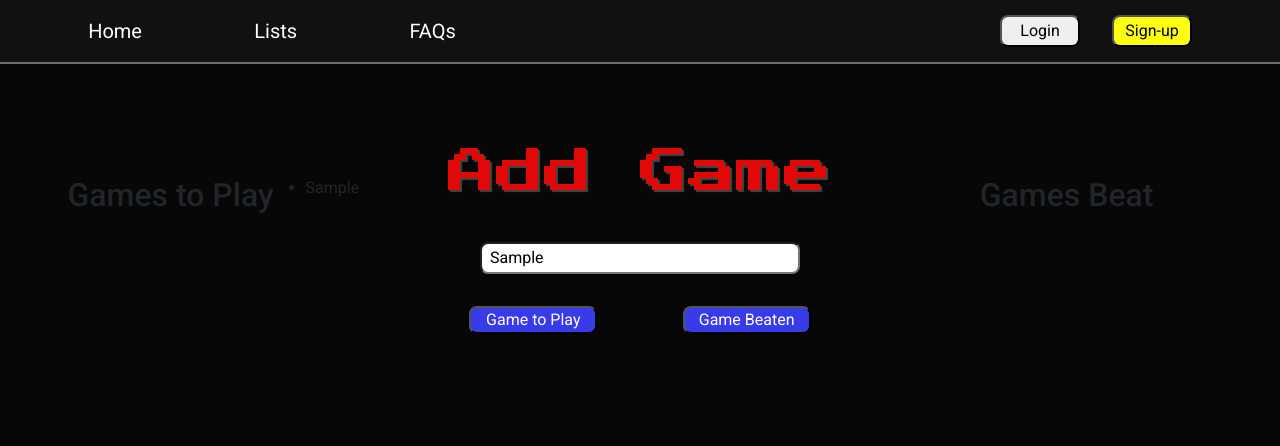
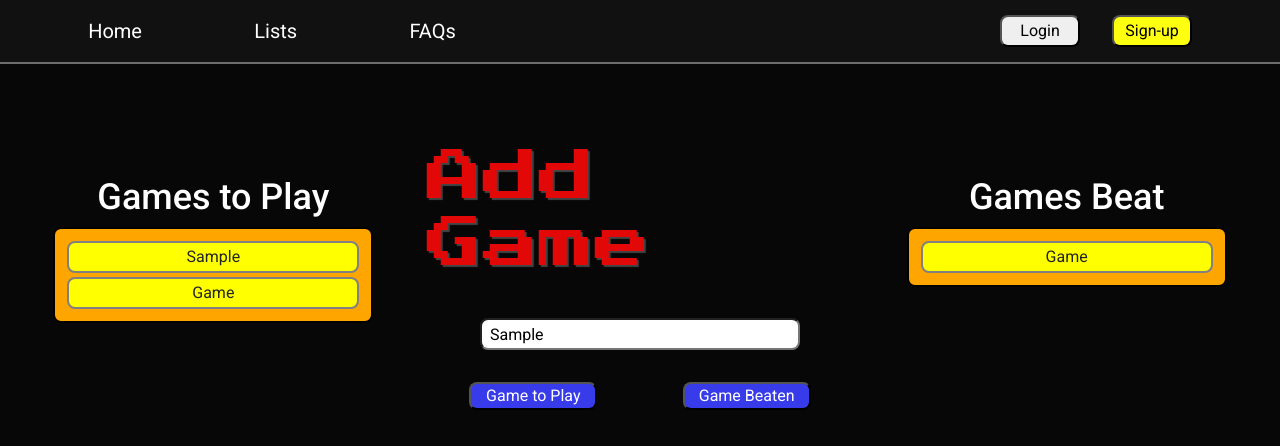
Before and after one commit to PaulGallagher37/home_screen, a React (Create React App) app: page /list in a window 1280 px wide. Both pictures are taken after typing "Sample" into the empty fields and a click on the button "Game to Play". Shown: the top 446 px of the page. Built offline with nearby package versions, Linux system fonts and the light colour scheme.

Commit message:
adding list functionality

```diff
--- a/src/components/List.js
+++ b/src/components/List.js
@@ -8,14 +8,21 @@ function List() {
     const [ game, setGame ] = useState("");
 
 
-     function addGame(e) {
+     function addGameToPlay(e) {
 
             e.preventDefault();
-            const game = document.getElementById("input").value;
-            setGamesToPlay([...gamesToPlay, {text: game.trim()}])
-        }
+            setGame(document.getElementById("input").value);
+            setGamesToPlay([...gamesToPlay, {name: game.trim()}]);
 
+            }
 
+    function addGameBeat(e){
+
+        e.preventDefault();
+        setGame(document.getElementById("input").value);
+        setGamesBeat([...gamesBeat, {name: game.trim()}]);
+
+    }
 
 
 
@@ -24,18 +31,21 @@ function List() {
 
         <div>
             <Navbar />
-            <form>
+            <form id="form">
                 <div className="main-list-container">
 
 
                     <div className="list-container">
-                        <h2>Games to Play</h2>
-                        <ul>
+                        <h2 className="list-h2-header">Games to Play</h2>
+                        <ul className="list-ul">
                             {gamesToPlay.map((games) => (
-                                <li>
-                                    {games.text}
+                                <li className="list-li">
+                                    {games.name}
                                 </li>
                             ))}
+                            <li className="list-li">
+                                Game
+                            </li>
                         </ul>
                     </div>
 
@@ -51,13 +61,19 @@ function List() {
                         >
                         </input>
                         <div className="list-button-container">
-                            <button className="list-button" onClick={addGame}>Game to Play</button>
-                            <button className="list-button">Game Beaten</button>
+                            <button className="list-button" onClick={addGameToPlay}>Game to Play</button>
+                            <button className="list-button" onClick={addGameBeat}>Game Beaten</button>
                         </div>
                     </div>
 
                     <div className="list-container">
-                        <h2>Games Beat</h2>
+                        <h2 className="list-h2-header">Games Beat</h2>
+                        <ul className="list-ul">
+                            {gamesBeat.map((games) => (
+                                <li className="list-li">{games.name}</li>
+                            ))}
+                            <li className="list-li">Game</li>
+                        </ul>
                     </div>
 
                 </div>
--- a/src/index.css
+++ b/src/index.css
@@ -163,7 +163,11 @@ body {
 }
 
 
+
+
+
 /* list CSS */
+
 .main-list-container {
   display: grid;
   grid-template-columns: repeat(3, 1fr);
@@ -173,7 +177,8 @@ body {
 .list-container {
   margin-top: 7rem;
   display: flex;
-  justify-content: center;
+  flex-direction: column;
+  align-items: center;
 }
 
 .list-addgame-container {
@@ -187,7 +192,7 @@ body {
   font-family:"Press Start 2P";
   color: rgb(226, 8, 8);
   font-weight:lighter;
-  font-size: 3rem;
+  font-size: 3.5rem;
   text-shadow: 2px 2px 1px rgb(68, 68, 68);
 }
 
@@ -217,3 +222,31 @@ body {
   border: solid red 2px;
   transition: 0.25s;
 }
+
+.list-h2-header {
+  color: white;
+  font-size: 2.25rem;
+}
+
+.list-ul {
+  background-color: orange;
+  width: 20rem;
+  padding: 0.5rem;
+  border: solid black 0.15rem;
+  border-radius: 0.5rem;
+}
+
+.list-li {
+  background-color: yellow;
+  border: grey solid 0.15rem;
+  border-radius: 0.5rem;
+  list-style-type: none;
+  text-align: center;
+  padding-top:0.1rem;
+  height: 2rem;
+  margin: 0.25rem;
+  cursor: pointer;
+}
+.list-li:hover {
+  border: solid white 0.15rem;
+}
```
